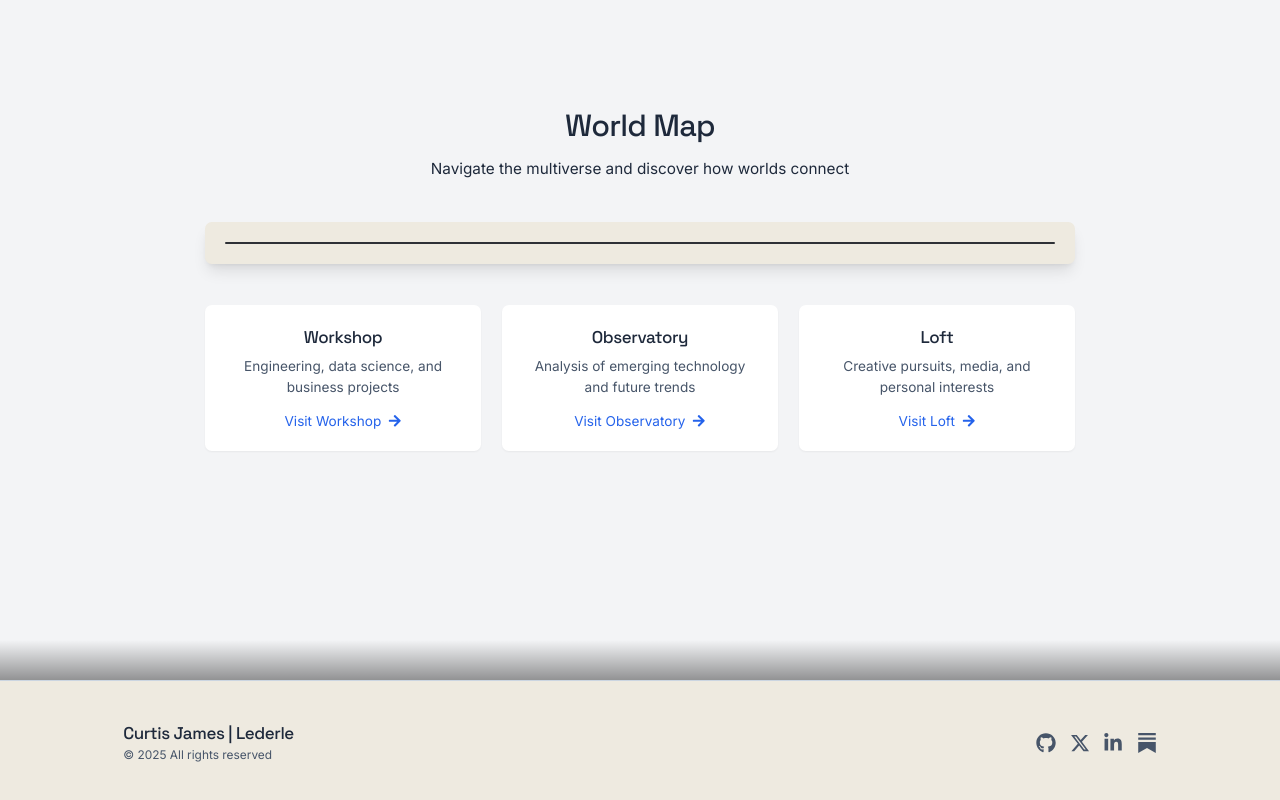
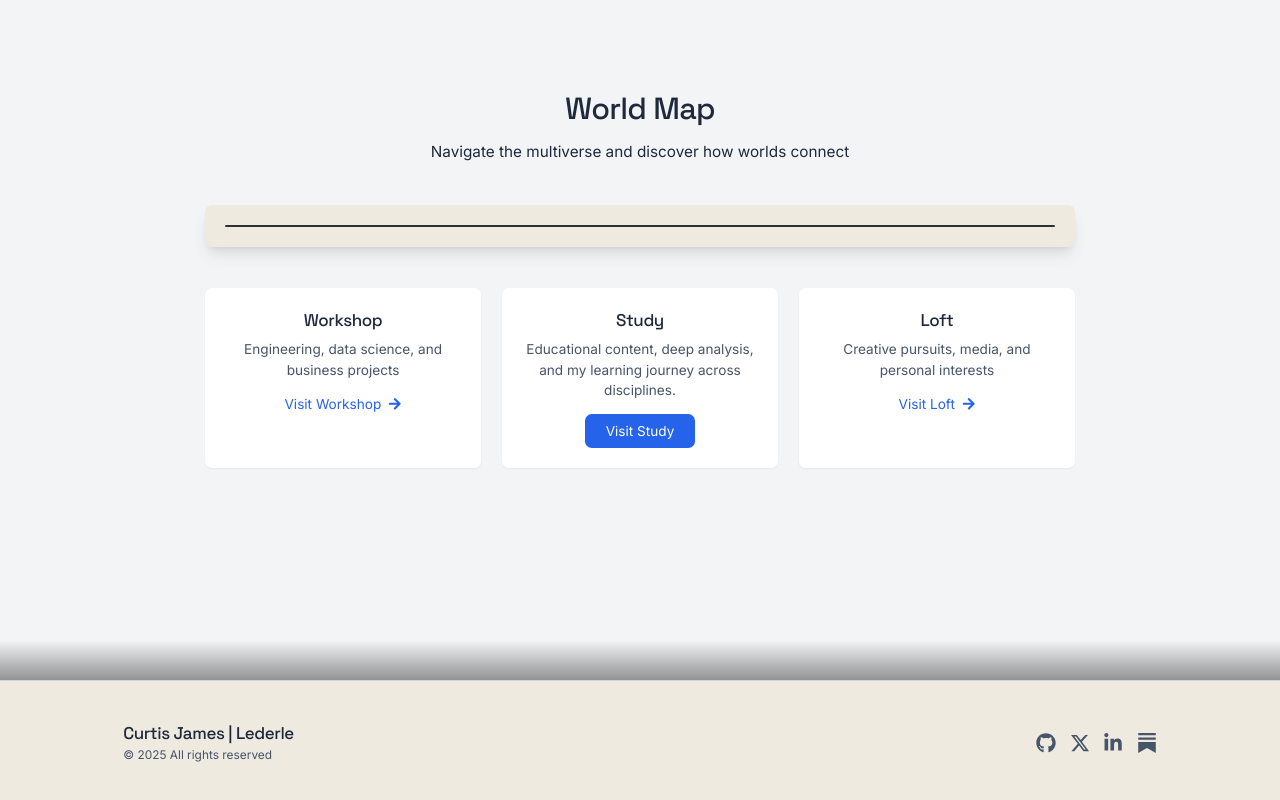
Before and after one commit to sojourner-alpha/world-mk1, a React (Vite) app: page /crossroads in a window 1280 px wide. Shown: the part 1774-2574 px from the top of the page. Built offline with nearby package versions, Linux system fonts and the light colour scheme.

Commit message:
observatory transformation into study

```diff
--- a/src/App.tsx
+++ b/src/App.tsx
@@ -6,7 +6,7 @@ import { BASE_URL, ASSETS_URL, GITHUB_URL, LINKEDIN_URL, TWITTER_URL, SUBSTACK_U
 import Origin from './pages/Origin';
 import Workshop from './pages/Workshop';
 import Loft from './pages/Loft';
-import Observatory from './pages/Observatory';
+import Study from './pages/Study';
 import Crossroads from './pages/Crossroads';
 import CvPage from './pages/CvPage';
 import ScrollToTop from './components/ScrollToTop';
@@ -17,7 +17,7 @@ import { useDarkMode } from './context/DarkModeContext';
 const originImage = `/assets/images/origin.png`;
 const workshopImage = `/assets/images/workshop.png`;
 const loftImage = `/assets/images/loft.png`;
-const observatoryImage = `/assets/images/observatory.png`;
+const studyImage = `/assets/images/study.png`;
 const crossroadsImage = `/assets/images/crossroads.png`;
 
 const Header = () => {
@@ -303,23 +303,23 @@ const WorkshopSection = () => (
   </section>
 );
 
-const ObservatorySection = () => (
-  <section id="observatory" className="scroll-section relative">
+const StudySection = () => (
+  <section id="study" className="scroll-section relative">
     <div className="section-transition top"></div>
     <div className="absolute inset-0 z-0">
-      <img src={observatoryImage} alt="Observatory" className="w-full h-full object-cover" style={{aspectRatio: "16/9", objectPosition: "center 20%"}} />
+      <img src={studyImage} alt="Study" className="w-full h-full object-cover" style={{aspectRatio: "16/9", objectPosition: "center 20%"}} />
       <div className="absolute inset-0 bg-black bg-opacity-40"></div>
     </div>
     <div className="section-transition bottom"></div>
     <div className="container-wide relative z-10 h-full flex items-center">
       <div className="max-w-lg ml-auto mr-20 text-white">
         <div className="content-container content-container-right">
-          <h2 className="section-title text-white content-title text-center">Observatory</h2>
+          <h2 className="section-title text-white content-title text-center">Study</h2>
           <div className="content-text">
             <div className="text-left w-full">
-              <p className="text-lg mb-6">Where I try to extend my mind beyond the horizon. A lookout point into markets, mental models and meditations on the present and future.</p>
+              <p className="text-lg mb-6">Where deep thinking, learning, and analysis happen. A space dedicated to educational content and my journey through various disciplines.</p>
             </div>
-            <Link to="/observatory" className="btn btn-primary content-button"><span>Consider</span></Link>
+            <Link to="/study" className="btn btn-primary content-button"><span>Explore</span></Link>
           </div>
         </div>
       </div>
@@ -511,7 +511,7 @@ const Home = () => {
   const portalDescriptions = {
     workshop: "Explore my open source projects, professional portfolio, technical skills and career path.",
     loft: "Discover my creative pursuits, hobby projects, podcasts, music and writing.",
-    observatory: "Consider forward looking musings, predictions, and thought experiments."
+    study: "Dive into educational content, deep thinking, and analysis where I share my learning journey across disciplines."
   };
 
   return (
@@ -546,8 +546,8 @@ const Home = () => {
                     description="Professional portfolio & skills"
                     image={workshopImage}
                     link="/workshop"
-                    tag="TECH"
-                    tagColor="tag-green"
+                    tag="WORK"
+                    tagColor="tag-blue"
                     longDescription={portalDescriptions.workshop}
                     shadowActive={shadowsActive}
                     animationDelay="1.5s"
@@ -555,13 +555,13 @@ const Home = () => {
                 </div>
                 <div className="card-container md:w-auto md:-mx-0">
                   <PortalCard
-                    title="Observatory"
-                    description="Ideas & future perspectives"
-                    image={observatoryImage}
-                    link="/observatory"
-                    tag="FUTURE"
+                    title="Study"
+                    description="Analysis & synthesis"
+                    image={studyImage}
+                    link="/study"
+                    tag="LEARN"
                     tagColor="tag-amber"
-                    longDescription={portalDescriptions.observatory}
+                    longDescription={portalDescriptions.study}
                     shadowActive={shadowsActive}
                     animationDelay="2s"
                   />
@@ -572,8 +572,8 @@ const Home = () => {
                     description="Hobbies & creative pursuits"
                     image={loftImage}
                     link="/loft"
-                    tag="CREATIVE"
-                    tagColor="tag-blue"
+                    tag="EXPLORE"
+                    tagColor="tag-green"
                     longDescription={portalDescriptions.loft}
                     shadowActive={shadowsActive}
                     animationDelay="2.5s"
@@ -652,7 +652,7 @@ const Home = () => {
       {/* Scroll Sections */}
       <div ref={sectionsRef} className="relative z-20">
         <WorkshopSection />
-        <ObservatorySection />
+        <StudySection />
         <LoftSection />
         <CrossroadsSection />
       </div>
@@ -710,7 +710,7 @@ function App() {
           <Route path="/origin" element={<Origin />} />
           <Route path="/workshop" element={<Workshop />} />
           <Route path="/loft" element={<Loft />} />
-          <Route path="/observatory" element={<Observatory />} />
+          <Route path="/study" element={<Study />} />
           <Route path="/crossroads" element={<Crossroads />} />
           <Route path="/cv" element={<CvPage />} />
         </Routes>
--- a/src/pages/Crossroads.tsx
+++ b/src/pages/Crossroads.tsx
@@ -1,6 +1,6 @@
 import { useRef } from 'react';
 import { Link } from 'react-router-dom';
-import { FaArrowRight, FaGithub, FaLinkedinIn, FaEnvelope, FaArrowCircleRight } from 'react-icons/fa';
+import { FaArrowRight, FaGithub, FaLinkedinIn, FaEnvelope, FaArrowCircleRight, FaGlobe } from 'react-icons/fa';
 import { FaXTwitter } from 'react-icons/fa6';
 import { SiSubstack } from 'react-icons/si';
 
@@ -227,14 +227,13 @@ const Crossroads = () => {
               </div>
 
               <div className="bg-white p-6 rounded-lg shadow-sm fade-in-up">
-                <h3 className="text-xl font-heading mb-2">Observatory</h3>
-                <p className="text-slate-600 mb-4">Analysis of emerging technology and future trends</p>
+                <h3 className="text-xl font-heading mb-2">Study</h3>
+                <p className="text-slate-600 mb-4">Educational content, deep analysis, and my learning journey across disciplines.</p>
                 <Link
-                  to="/observatory"
-                  className="inline-flex items-center text-blue-600 hover:text-blue-800 transition-colors"
+                  to="/study"
+                  className="inline-block bg-blue-600 hover:bg-blue-700 text-white px-6 py-2 rounded-lg transition-colors"
                 >
-                  Visit Observatory
-                  <FaArrowRight className="ml-2" />
+                  Visit Study
                 </Link>
               </div>
 
--- a/src/pages/Observatory.tsx
+++ b/src/pages/Study.tsx
@@ -22,7 +22,7 @@ interface ProjectType {
   };
 }
 
-const Observatory = () => {
+const Study = () => {
   // Track which sections are expanded - using an array to allow multiple sections
   const [expandedSections, setExpandedSections] = useState<string[]>([]);
   const [activeSection, setActiveSection] = useState<string>('research');
@@ -30,8 +30,8 @@ const Observatory = () => {
   // Use shared animations
   useAnimations();
 
-  // Observatory image from App.tsx
-  const observatoryImage = "/assets/images/observatory.png";
+  // Study image from App.tsx
+  const studyImage = "/assets/images/study.png";
 
   // Projects/Research data for Markets section
   const marketProjects: Record<string, ProjectType[]> = {
@@ -296,10 +296,10 @@ const Observatory = () => {
       {/* Full-screen background image */}
       <div className="absolute inset-0 z-0">
         <img
-          src={observatoryImage}
-          alt="Observatory"
+          src={studyImage}
+          alt="Study"
           className="w-full h-full object-cover"
-          style={{objectPosition: "center 15%"}}
+          style={{objectPosition: "center 50%"}}
         />
         <div className="absolute inset-0 bg-black bg-opacity-25"></div>
       </div>
@@ -321,8 +321,8 @@ const Observatory = () => {
         <div className="container mx-auto p-6 flex flex-col">
           {/* Title - Fixed centered position */}
           <div className="absolute top-0 left-0 right-0 py-8 text-center">
-            <h1 className="text-4xl md:text-5xl font-heading text-white mb-2">Observatory</h1>
-            <p className="text-xl text-white">inspecting the inner and outer cosmos</p>
+            <h1 className="text-4xl md:text-5xl font-heading text-white mb-2">Study</h1>
+            <p className="text-xl text-white">where deep thinking meets continuous learning</p>
           </div>
 
           {/* Buttons Container - Right justified when collapsed, centered when open */}
@@ -777,4 +777,4 @@ const Observatory = () => {
   );
 };
 
-export default Observatory;
+export default Study;
```
Also changed, not shown: 2 other files (tests, documents, lock files or other folders).
